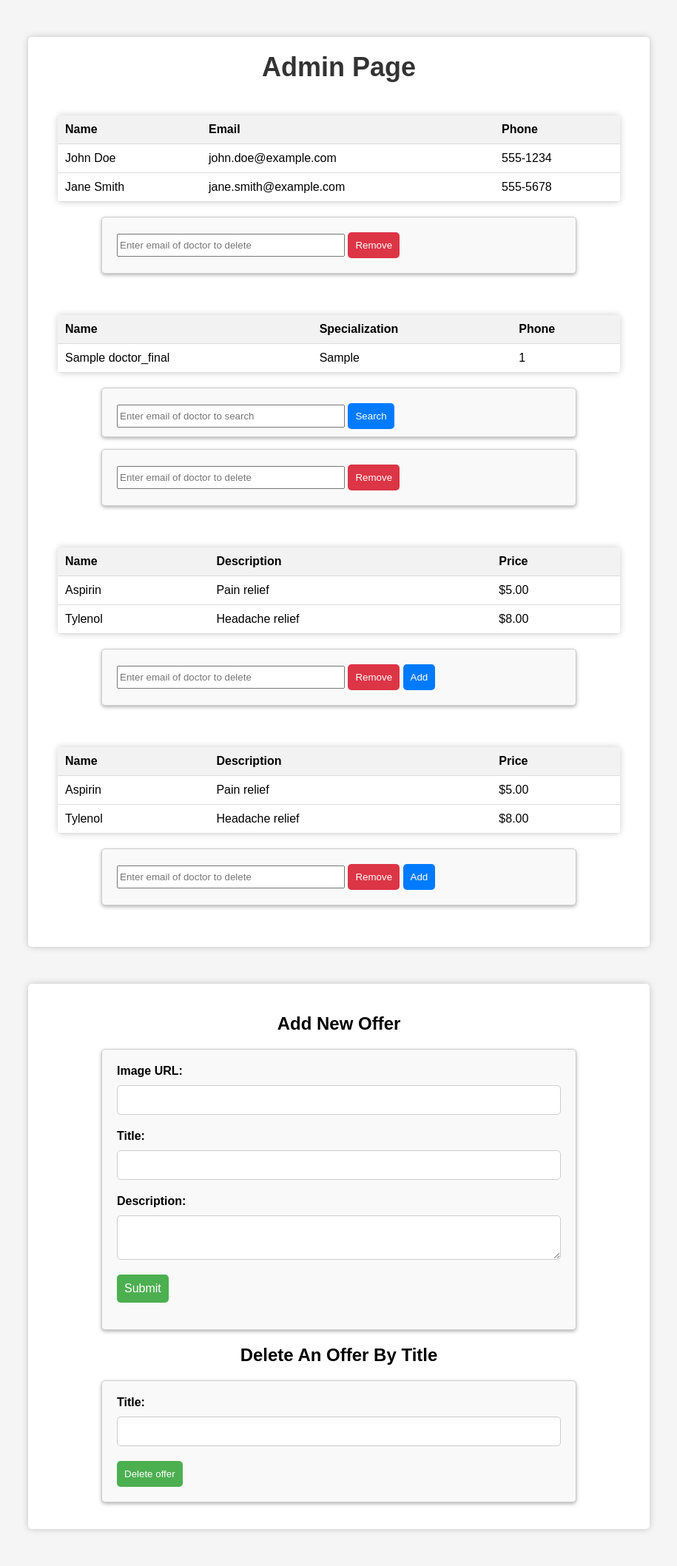
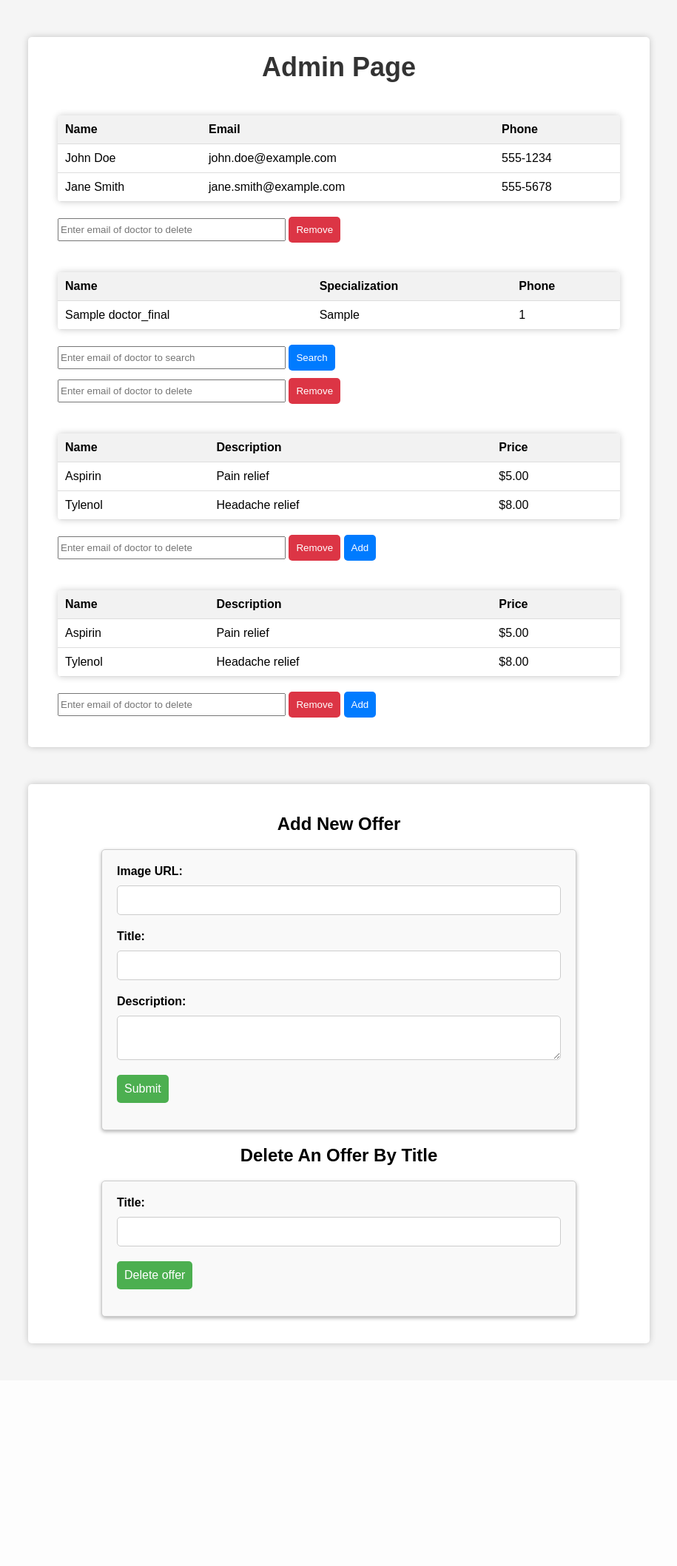
Before and after one commit to sethu-7/Project, a Node server app: page /admin in a window 1280 px wide. Shown: the whole page at 74% size, without its empty margins (182-1097 px from the left). After the commit the page ends 1822 px from the top, so only its background shows below. Run offline with Node 20, Linux system fonts and the light colour scheme; tables that the repository leaves empty hold one stand-in row (values such as "Sample post"); some libraries are stand-ins or nearby versions.

Commit message:
admin doc offer done

```diff
--- a/index.js
+++ b/index.js
@@ -200,6 +200,10 @@ app.get('/doctor_profile', (req, res) => {
 app.get('/admin', (req, res) => {
     // const query = doctor.find();
     doctor.find({email:req.query.email}).then(function (perdoc) {
+        // if(!req.query.email){
+        //     alert("doctor not present")
+        // }
+
         res.render('admin_page', {
             per: perdoc
         })
--- a/views/admin_page.ejs
+++ b/views/admin_page.ejs
@@ -256,7 +256,7 @@
     <title>Add New Offer</title>
     <style>
       /* Basic styling for the form */
-      form {
+      .offers{
         max-width: 600px;
         margin: 0 auto;
         padding: 20px;
@@ -282,7 +282,7 @@
         box-sizing: border-box;
         font-size: 16px;
       }
-      input[type="submit"] {
+      #offersub {
         display: block;
         background-color: #4CAF50;
         color: #fff;
@@ -294,7 +294,7 @@
         margin-top: 1rem;
         margin-bottom: 1rem;
       }
-      input[type="submit"]:hover {
+      #offersub:hover {
         background-color: #3e8e41;
       }
       /* Responsive styling for smaller screens */
@@ -308,23 +308,23 @@
   <div class="container">
   <div>
     <h2 style="text-align: center;">Add New Offer</h2>
-    <form action="/offers" method="POST">
+    <form action="/offers" method="POST" class="offers">
       <label for="image">Image URL:</label>
       <input type="text" id="image" name="image" required>
       <label for="title">Title:</label>
       <input type="text" id="title" name="title" required>
       <label for="description">Description:</label>
       <textarea id="description" name="description" required></textarea>
-      <input type="submit" value="Submit">
+      <input type="submit" value="Submit" id="offersub">
     </form>
   </div>
   <div>
     <h2 style="text-align: center;">Delete An Offer By Title</h2>
 
-    <form id="delete-offer-form">
+    <form id="delete-offer-form" class="offers">
       <label for="title">Title:</label>
       <input type="text" id="title" name="title" required>
-      <button type="submit">Delete offer</button>
+      <button type="submit" id="offersub">Delete offer</button>
     </form>
 
     <script>
@@ -373,11 +373,11 @@
 </script> -->
 
 <script>
-  const form = document.getElementById('docdel');
-      form.addEventListener('submit', async (event) => {
+  const docform = document.getElementById('docdel');
+      docform.addEventListener('submit', async (event) => {
         event.preventDefault();
 
-        const email = form.email.value;
+        const email = docform.email.value;
 
         try {
           // Send a DELETE request to the server with the offer title in the URL path
```
